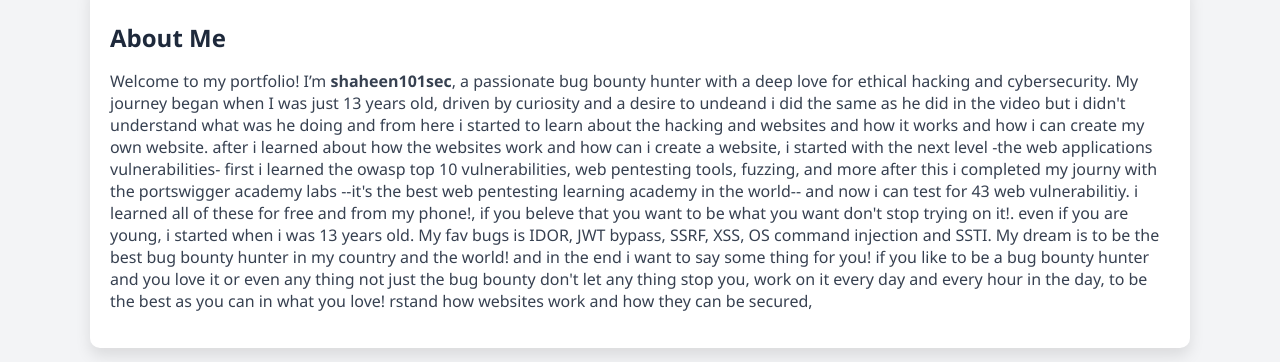
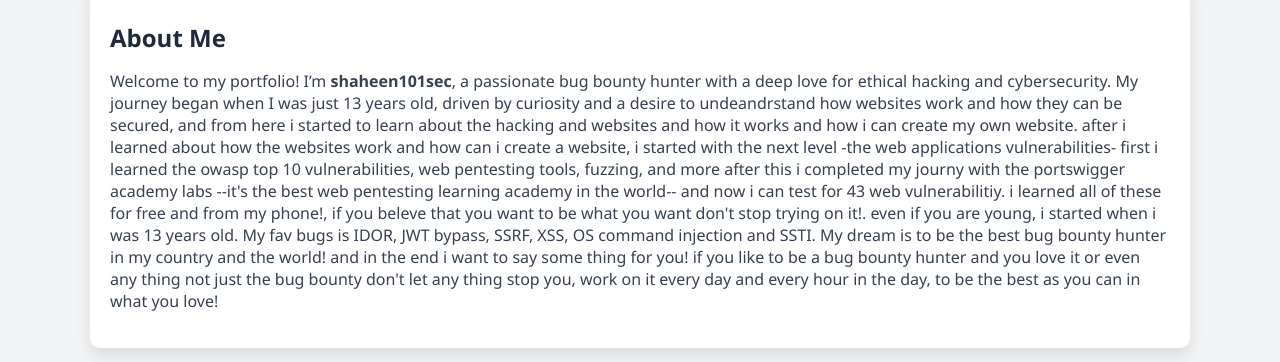
Before and after one commit to shaheen101sec/shaheen101sec.github.io, a plain HTML site: page index.html in a window 1280 px wide. Shown: the part 653-1015 px from the top of the page. Drawn offline with Linux system fonts and the light colour scheme.

Commit message:
Update index.html

```diff
--- a/index.html
+++ b/index.html
@@ -172,7 +172,7 @@
             <p>
                 Welcome to my portfolio! I’m <strong>shaheen101sec</strong>, a passionate bug bounty hunter with a deep love
                 for ethical hacking and cybersecurity. My journey began when I was just 13 years old, driven by curiosity
-                and a desire to undeand i did the same as he did in the video but i didn't understand what was he doing
+                and a desire to undeandrstand how websites work and how they can be secured,
                 and from here i started to learn about the hacking and websites and how it works
                 and how i can create my own website.
                 after i learned about how the websites work and how can i create a website,
@@ -191,7 +191,6 @@
                 don't let any thing stop you,
                 work on it every day and every hour in the day,
                 to be the best as you can in what you love!
-                rstand how websites work and how they can be secured,
             </p>
         </section>
         <section id="skills">
```
